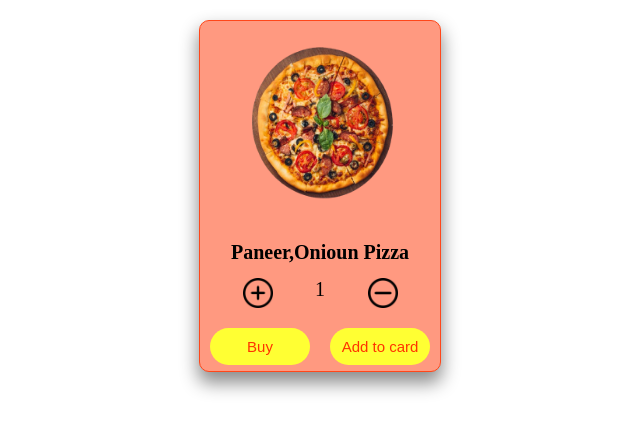
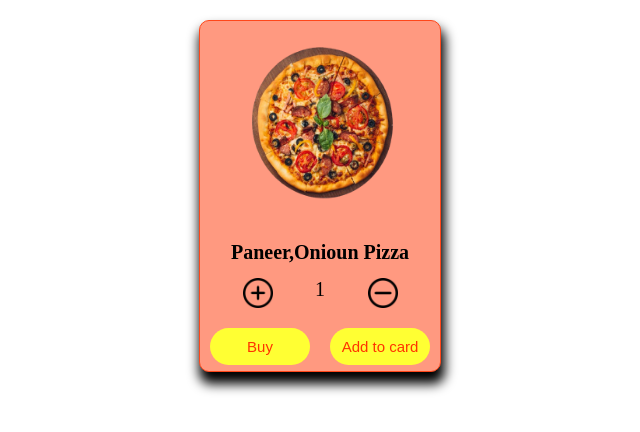
Before and after one commit to Disha-Nalawade/product-preview, a plain HTML site: page product_preview.html in a window 1280 px wide. Shown: the whole page, without its empty margins (320-960 px from the left). Drawn offline with Linux system fonts and the light colour scheme.

Commit message:
box shadow shade changed

```diff
--- a/product_preview.html
+++ b/product_preview.html
@@ -13,7 +13,7 @@
         margin: 20px auto;
         border: 1px solid #ff471a;
         border-radius: 10px;
-        box-shadow: 0px 10px 18px 1px #8c8c8c;
+        box-shadow: 2px 10px 12px 2px black;
       }
       .pizza {
         width: 200px;
```
